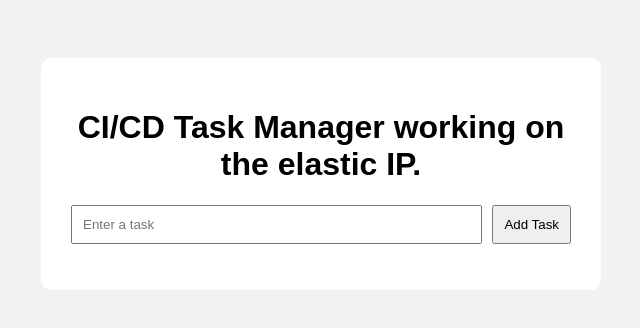
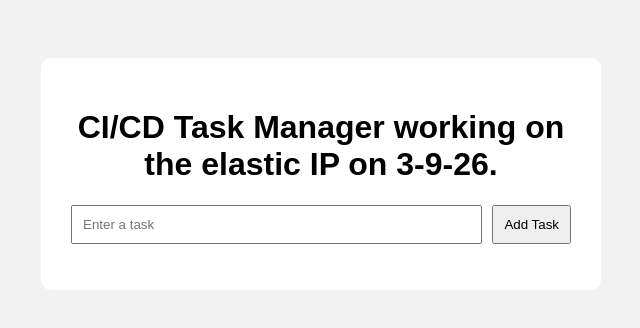
Before and after one commit to Harshavardhana-v/devops-task-manager, a plain HTML site: page index.html in a window 1280 px wide. Shown: the whole page, without its empty margins (319-959 px from the left). Drawn offline with Linux system fonts and the light colour scheme.

Commit message:
fix configure error

```diff
--- a/index.html
+++ b/index.html
@@ -9,7 +9,7 @@
 
     <div class="container">
 
-        <h1>CI/CD Task Manager working on the elastic IP.</h1>
+        <h1>CI/CD Task Manager working on the elastic IP on 3-9-26.</h1>
 
         <div class="input-area">
             <input type="text" id="taskInput" placeholder="Enter a task">
```
